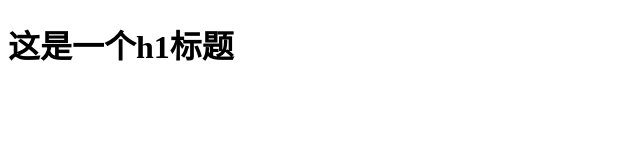
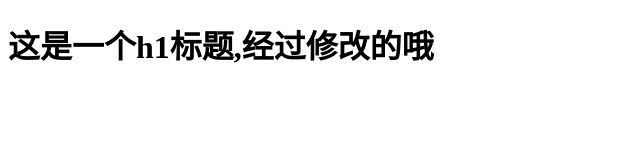
Before and after one commit to sweetwf/-, a plain HTML site: page index.html in a window 1280 px wide. Shown: the whole page, without its empty margins (0-640 px from the left). Drawn offline with Linux system fonts and the light colour scheme.

Commit message:
02-经过修改的文件

```diff
--- a/index.html
+++ b/index.html
@@ -5,6 +5,6 @@
   <title>Title</title>
 </head>
 <body>
-<h1>这是一个h1标题</h1>
+<h1>这是一个h1标题,经过修改的哦</h1>
 </body>
 </html>
```
